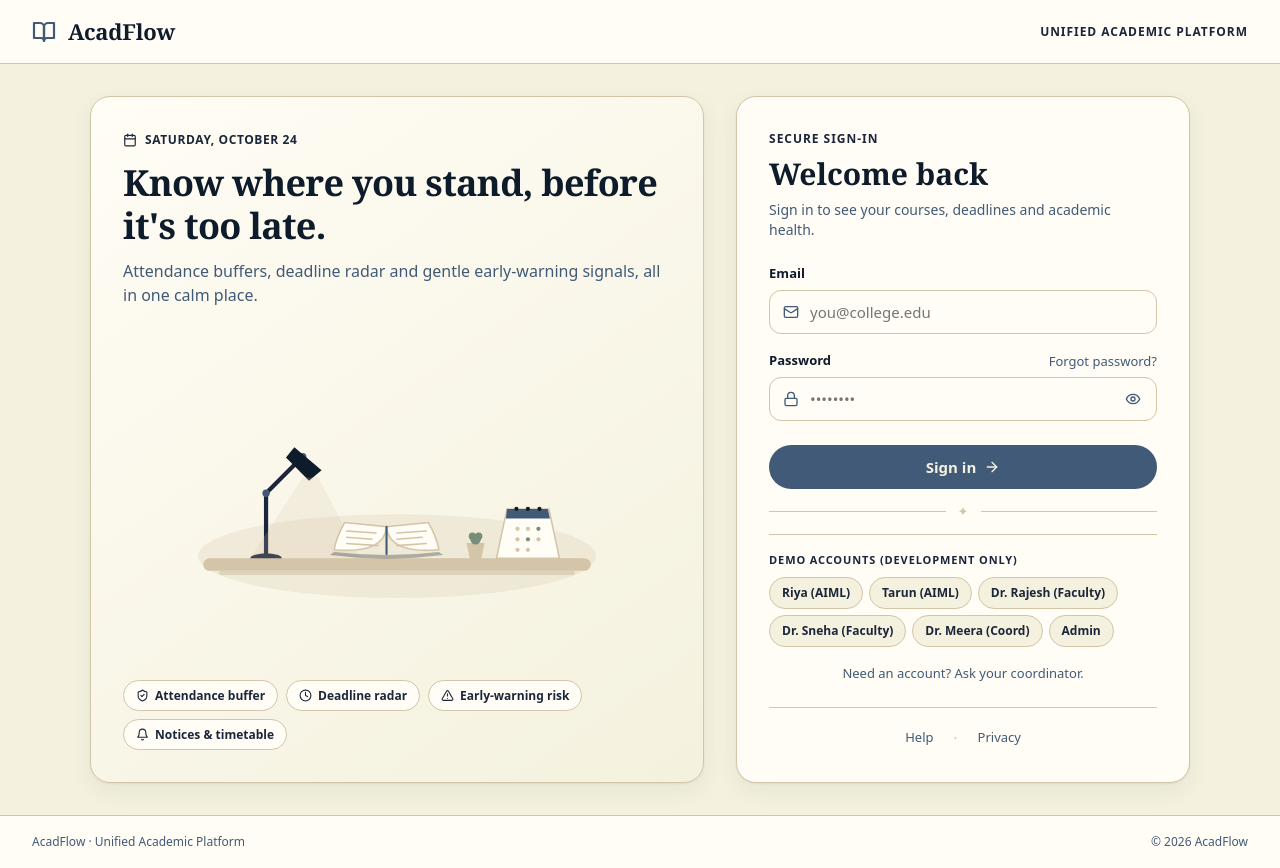
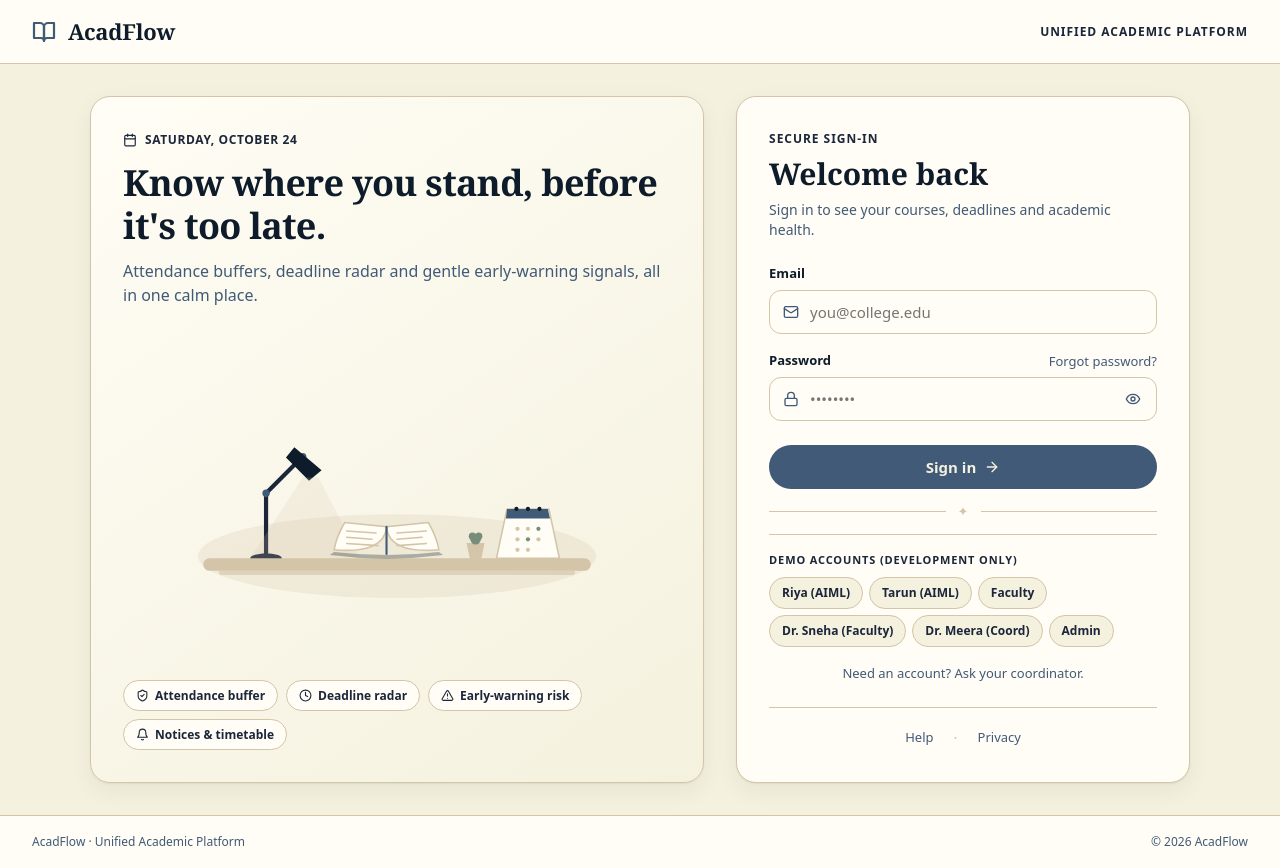
Before and after one commit to rishita1404/AcadFlow, a React (Vite) app in the folder frontend/: page /login in a window 1280 px wide. Built offline with nearby package versions, Linux system fonts and the light colour scheme; no server answers.

Commit message:
fix(auth): update demo account list and remove unused var

```diff
--- a/frontend/src/features/auth/SignInCard.jsx
+++ b/frontend/src/features/auth/SignInCard.jsx
@@ -5,7 +5,7 @@ import AuthDivider from './AuthDivider.jsx';
 const DEMO_ACCOUNTS = [
   { email: 'riya.aiml001@acadflow.edu', label: 'Riya (AIML)' },
   { email: 'tarun.aiml014@acadflow.edu', label: 'Tarun (AIML)' },
-  { email: 'rajesh.faculty@acadflow.edu', label: 'Dr. Rajesh (Faculty)' },
+  { email: 'rajesh.faculty@acadflow.edu', label: 'Faculty' },
   { email: 'sneha.faculty@acadflow.edu', label: 'Dr. Sneha (Faculty)' },
   { email: 'meera.coord@acadflow.edu', label: 'Dr. Meera (Coord)' },
   { email: 'admin@acadflow.edu', label: 'Admin' },
--- a/frontend/src/pages/LoginPage.jsx
+++ b/frontend/src/pages/LoginPage.jsx
@@ -44,7 +44,6 @@ export default function LoginPage() {
     const isStudentPath = targetPath.startsWith('/student');
     const isFacultyPath = targetPath.startsWith('/faculty');
     const isCoordPath = targetPath.startsWith('/coordinator');
-    const isAdminPath = targetPath.startsWith('/admin');
 
     if (role === 'student' && isStudentPath) return targetPath;
     if ((role === 'faculty' || role === 'trainer' || role === 'mentor') && (isFacultyPath || isStudentPath)) return targetPath;
```
Also changed, not shown: 1 other file (tests, documents, lock files or other folders).
